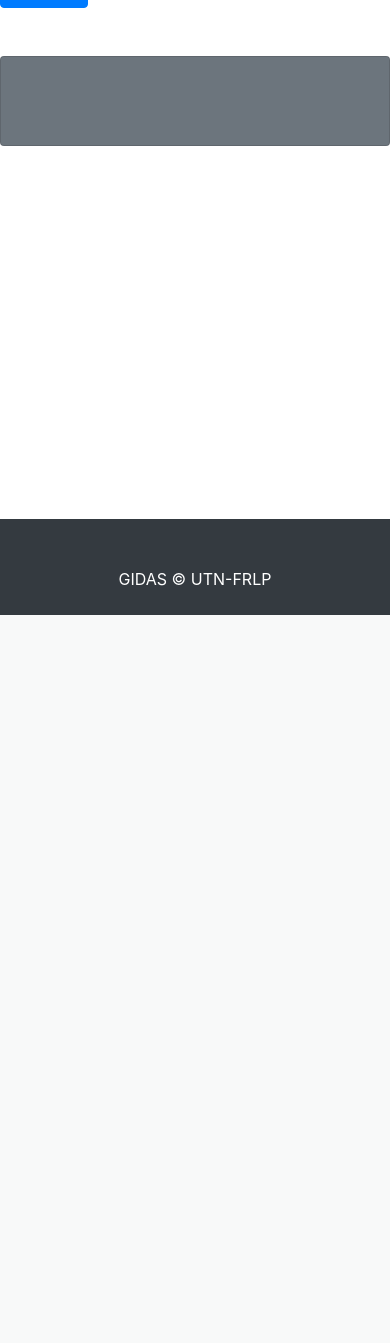
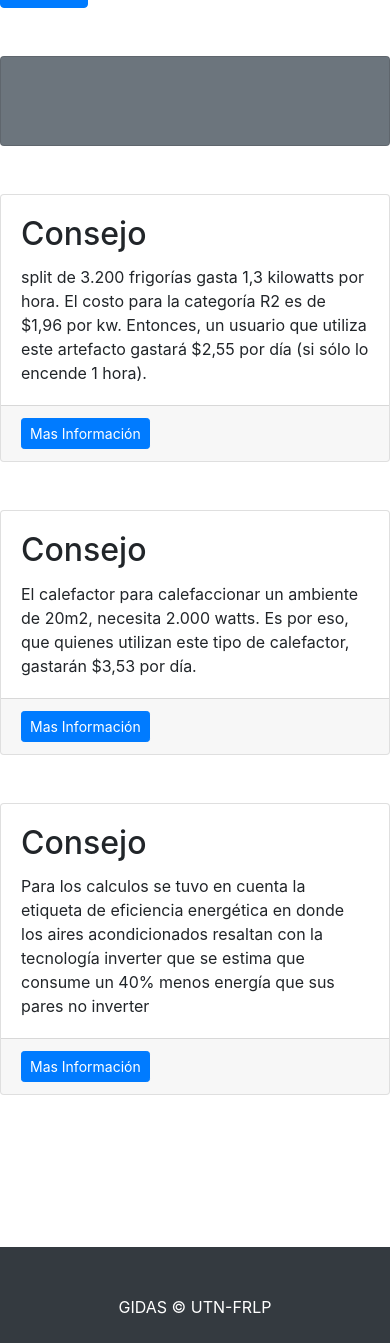
Before and after one commit to pabloSalva/Cheap_heat, a Django app: page /calculo/ in a window 390 px wide; the page is wider, and only the part inside the window is pictured. Shown: the part 229-1572 px from the top of that part. Before the commit the page ends 844 px from the top of that part, so only its background shows below. Run offline with Django 3.2, Linux system fonts and the light colour scheme; some libraries are stand-ins or nearby versions.

Commit message:
sugerencias

```diff
--- a/consumo/static/js/app1.js
+++ b/consumo/static/js/app1.js
@@ -218,7 +218,7 @@ $('#calcular').on('click',function(){
             total+=cantidad*consumo*horas*dias;
 
         });
-        var res = ((total*1.4)/1000)
+        var res = ((total*1.9)/1000)
         var resultado = document.getElementById("precio")
         // resultado.innerHTML = '';
         resultado.innerHTML = "precio de consumo electrico: $"+ res
--- a/consumo/templates/consumo/calculo.html
+++ b/consumo/templates/consumo/calculo.html
@@ -88,6 +88,53 @@
     </div>
     {% endblock %}
 
+    {% block cartas %}
+
+    <div class="row">
+      <div class="col-md-4 mb-5">
+        <div class="card h-100">
+          <div class="card-body">
+            <h2 class="card-title">Consejo</h2>
+            <p class="card-text">split de 3.200 frigorías gasta 1,3 kilowatts por hora. El costo para la categoría R2 es de $1,96 por kw. Entonces, un usuario que utiliza este artefacto gastará $2,55 por día (si sólo lo encende 1 hora).
+
+</p>
+          </div>
+          <div class="card-footer">
+            <a href="#" class="btn btn-primary btn-sm">Mas Información</a>
+          </div>
+        </div>
+      </div>
+      <!-- /.col-md-4 -->
+      <div class="col-md-4 mb-5">
+        <div class="card h-100">
+          <div class="card-body">
+            <h2 class="card-title">Consejo</h2>
+            <p class="card-text">El calefactor para calefaccionar un ambiente de 20m2,  necesita 2.000 watts. Es por eso, que quienes utilizan este tipo de calefactor, gastarán $3,53 por día.</h2>
+</p>
+          </div>
+          <div class="card-footer">
+            <a href="#" class="btn btn-primary btn-sm">Mas Información</a>
+          </div>
+        </div>
+      </div>
+      <!-- /.col-md-4 -->
+      <div class="col-md-4 mb-5">
+        <div class="card h-100">
+          <div class="card-body">
+            <h2 class="card-title">Consejo</h2>
+            <p class="card-text">Para los calculos se tuvo en cuenta la etiqueta de eficiencia energética en donde los aires acondicionados resaltan con la tecnología inverter que se estima que consume un 40% menos energía que sus pares no inverter</p>
+          </div>
+          <div class="card-footer">
+            <a href="#" class="btn btn-primary btn-sm">Mas Información</a>
+          </div>
+        </div>
+      </div>
+      <!-- /.col-md-4 -->
+
+    </div>
+    <!-- /.row -->
+    {% endblock  %}
+
  {% endblock content %}
 
 
--- a/consumo/templates/consumo/ppal.html
+++ b/consumo/templates/consumo/ppal.html
@@ -83,6 +83,8 @@
     {% endblock %}
 
     <!-- Content Row -->
+    {% block cartas %}
+
     <div class="row">
       <div class="col-md-4 mb-5">
         <div class="card h-100">
@@ -123,6 +125,7 @@
 
     </div>
     <!-- /.row -->
+    {% endblock  %}
 
   </div>
   {% endblock %}
```
